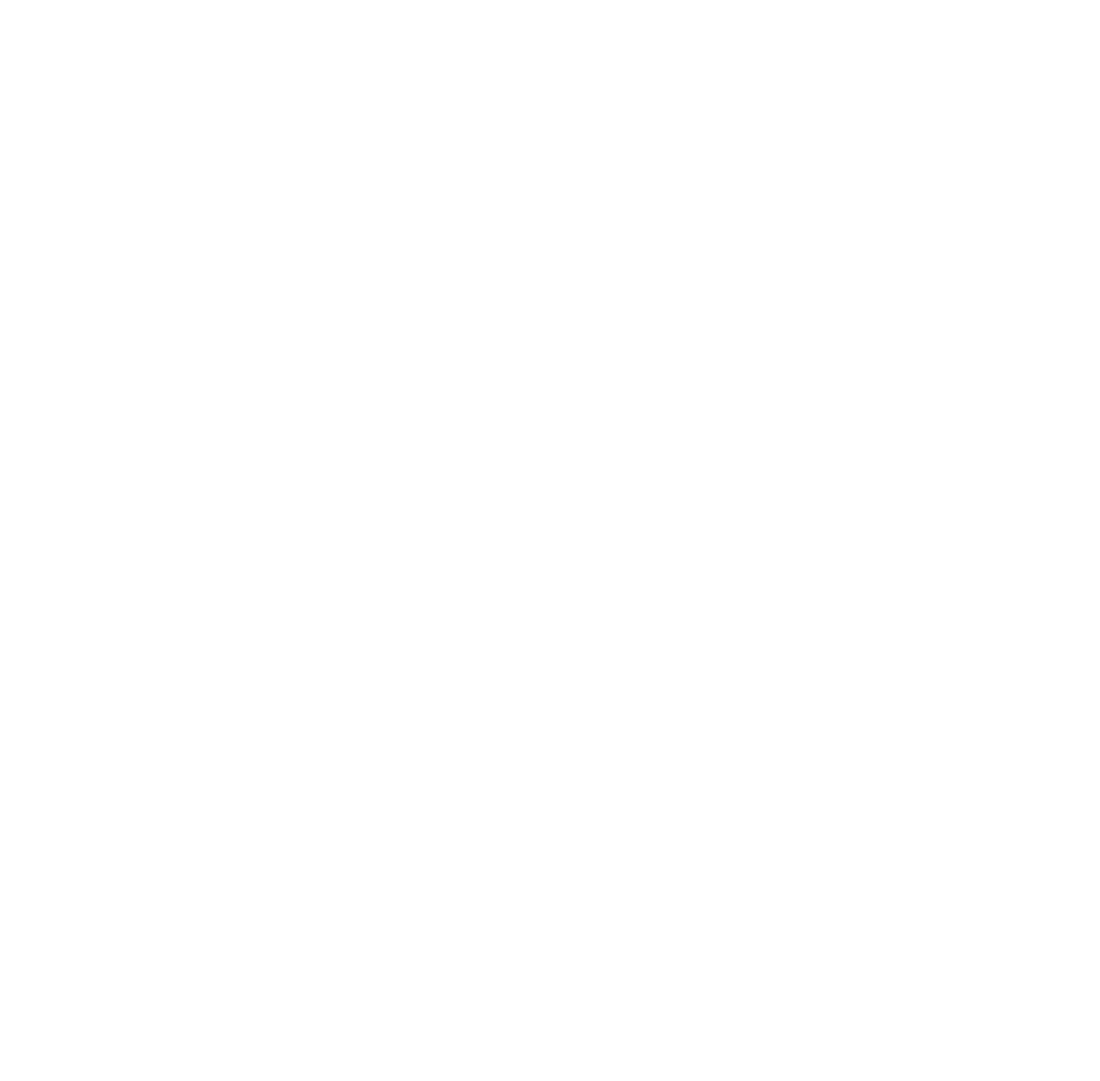
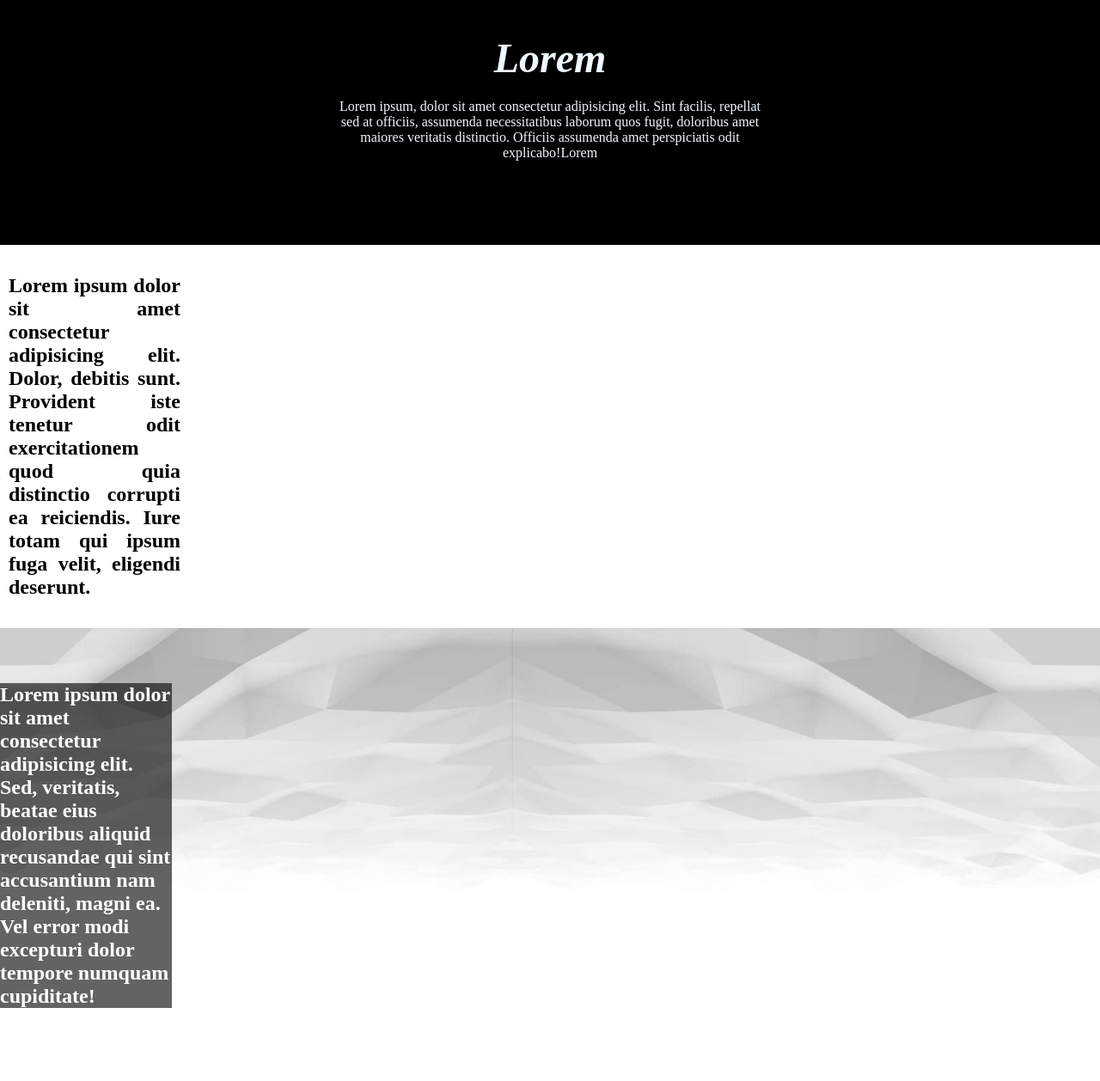
Before and after one commit to G4abriel33/html-css, a plain HTML site: page exercicios/ex0018/fundo006.html in a window 1280 px wide. Shown: the top 1258 px of the page at 86% size. Before the commit the page ends 800 px from the top, so only its background shows below. Drawn offline with Linux system fonts and the light colour scheme.

Commit message:
Update fundo006.html

```diff
--- a/exercicios/ex0018/fundo006.html
+++ b/exercicios/ex0018/fundo006.html
@@ -5,7 +5,149 @@
     <meta name="viewport" content="width=device-width, initial-scale=1.0">
     <title>Document</title>
 </head>
+<style>
+    body{
+        margin: 0%;
+        padding: 0%;
+    }
+    header{
+        width: auto;
+        background-size: 100% 100%;
+        background-repeat: no-repeat;
+        background-position: center center;
+        background-color: black;
+        padding-bottom: 20px;
+    }
+    header>h1{
+        display: block;
+        font: italic bolder 3em "Work Sans", "Sans Sarif";
+        padding-top: 40px;
+        margin: auto;
+        text-align: center;
+        color: aliceblue;
+    }
+
+    header > p{
+        text-align: center;
+        text-align: justify;
+        max-width: 500px;
+        color: aliceblue;
+        text-align: center;
+        padding-top: 20px;
+        padding-bottom: 20px;
+        margin: auto;
+        padding-left: 10px;
+        padding-right: 10px;
+    }
+    main{
+
+    width: auto;
+
+    }
+    main>p{
+        padding: 10px;
+        max-width: 200px;
+        font: bolder 1.5em "Work Sans", " Sans Sarif";
+        text-align: justify;
+    }
+
+    div.q1{
+
+        background-image: url('img/wallpaper005.jpg');
+        background-size: 100% 100%;
+        background-position: cover;
+        background-repeat: no-repeat;
+        background-attachment: fixed;
+
+    }
+    div{
+        border: 10px;
+        padding-top: 20px;
+        padding-bottom: 20px;
+
+    }
+        div>p{
+
+        max-width: 200px;
+        background-color: rgba(0, 0, 0, 0.61);
+        color: white;
+        font: bolder 1.5em "Work Sans", " Sans Sarif";
+
+        }
+
+        article>p{
+        padding: 10px;
+        max-width: 200px;
+        font: bolder 1.5em "Work Sans", " Sans Sarif";
+
+         }
+         article{
+
+        width: auto;
+
+        }
+        #aa{
+
+background-image: url('img/wallpaper005.jpg');
+background-size: 100% 100%;
+background-position: cover;
+background-repeat: no-repeat;
+background-attachment: fixed;
+
+}
+#aa>p{
+
+max-width: 200px;
+background-color: rgba(0, 0, 0, 0.61);
+color: white;
+font: bolder 1.5em "Work Sans", " Sans Sarif";
+
+}
+aside{
+    width: auto;
+}
+
+aside>p{
+    padding: 10px;
+        max-width: 200px;
+        font: bolder 1.5em "Work Sans", " Sans Sarif";
+
+}
+
+
+
+</style>
 <body>
+    <header>
+        <h1>Lorem</h1>
+        <p>Lorem ipsum, dolor sit amet consectetur adipisicing elit. Sint facilis, repellat sed at officiis, assumenda necessitatibus laborum quos fugit, doloribus amet maiores veritatis distinctio. Officiis assumenda amet perspiciatis odit explicabo!Lorem
+        </p>
+        <br>
+        <p></p>
+        </header>
+        <main>
+            <p>Lorem ipsum dolor sit amet  consectetur adipisicing elit. Dolor, debitis sunt. Provident iste tenetur odit exercitationem quod quia distinctio corrupti ea reiciendis. Iure totam qui ipsum fuga velit, eligendi deserunt.</p>
+        </main>
+
+        <div class="q1">
+            <div>
+            <p>Lorem ipsum dolor sit amet consectetur adipisicing elit. Sed, veritatis, beatae eius doloribus aliquid recusandae qui sint accusantium nam deleniti, magni ea. Vel error modi excepturi dolor tempore numquam cupiditate!</p>
+        </div>
+        </div>
+        <article>
+            <p >Lorem ipsum dolor sit, amet consectetur adipisicing elit. Tempora praesentium, alias sit fugiat eum ut suscipit ratione. Aut, ipsum iusto sequi dolor non hic dicta illum voluptatem animi nihil dolorum!</p>
+            <br>
+            <p>Lorem ipsum dolor sit amet consectetur adipisicing elit. Dolor suscipit culpa molestias saepe, natus accusantium impedit totam tenetur consectetur rerum omnis est, soluta deserunt? Quasi rerum eum inventore nihil sint?</p>
+        </article>
+
+        <div id="aa">
+        <p>Lorem ipsum, dolor sit amet consectetur adipisicing elit. Nemo, mollitia ab veritatis blanditiis perferendis earum quae, soluta deserunt odit, ratione dolore qui nobis tenetur fuga sequi esse maiores quaerat quo.</p>
+        </div>
+
+        <aside>
+            <p>Lorem ipsum, dolor sit amet consectetur adipisicing elit. Laborum dignissimos eaque dolorem inventore veritatis? Temporibus, eveniet odio. Iusto, beatae deserunt natus corporis possimus et laboriosam vel autem, error voluptate aliquam.</p>
+        </aside>
+
 
 </body>
 </html>
```
